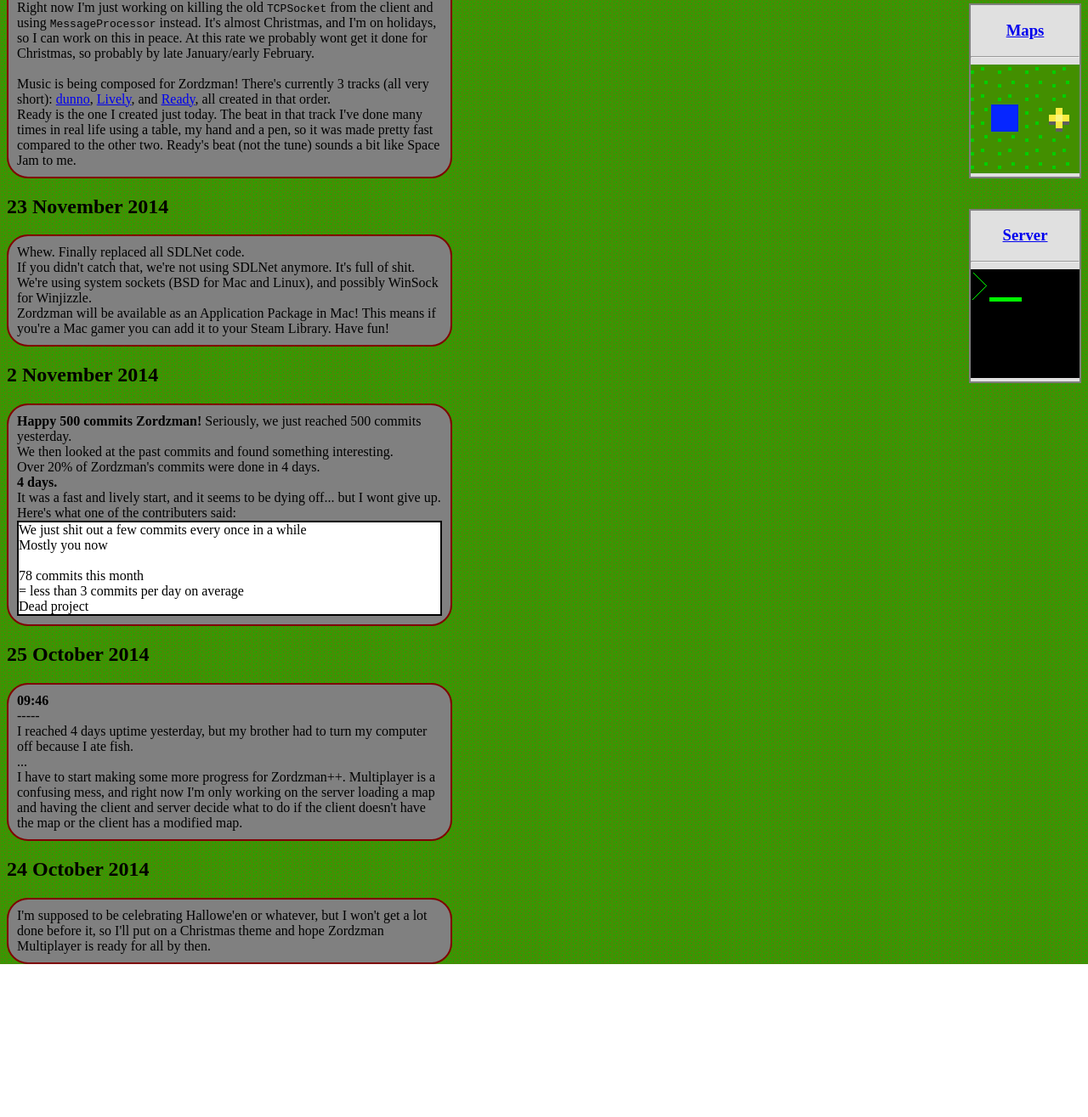
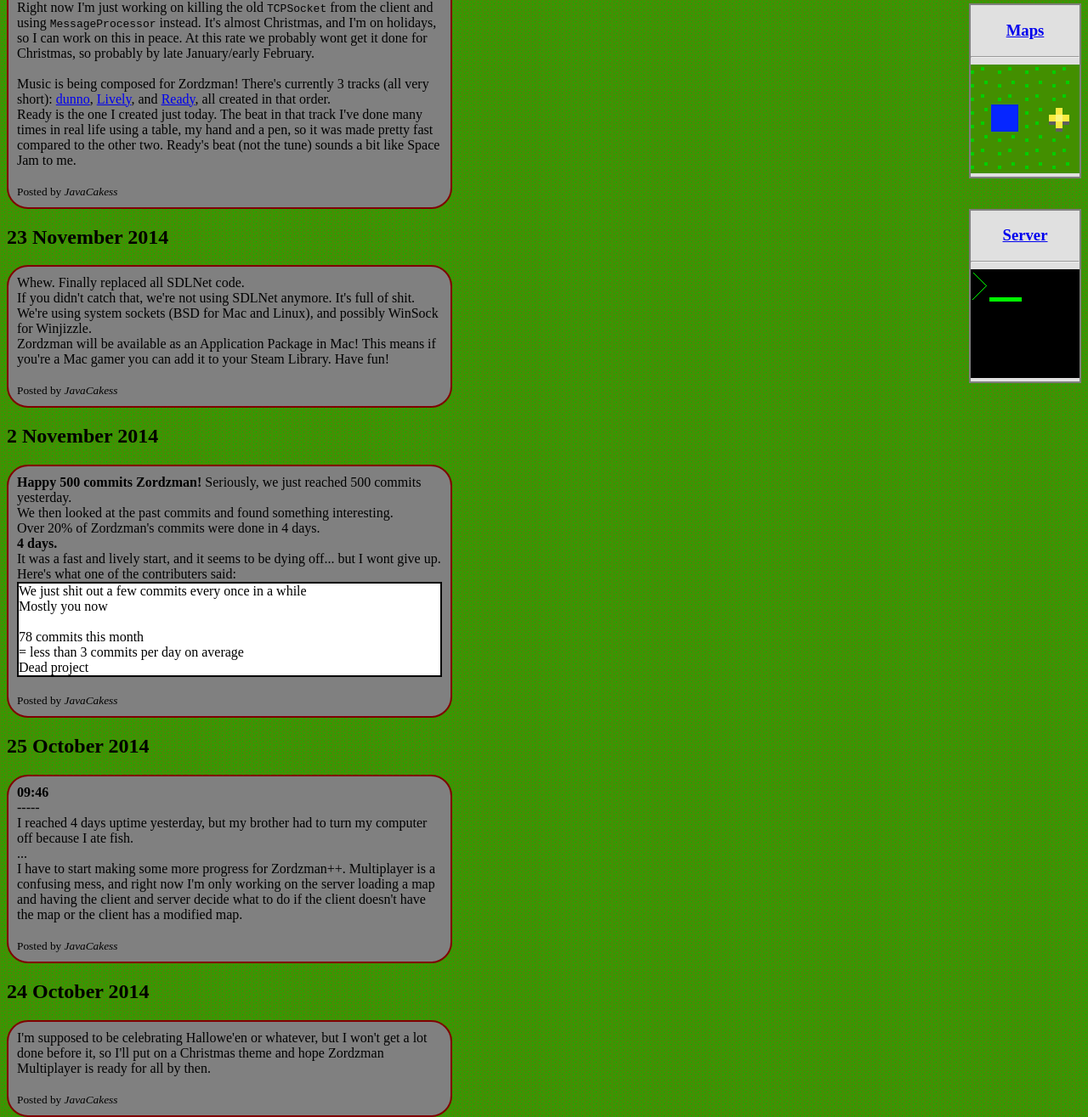
Before and after one commit to TeamLe-Shop/zordzman-site, a plain HTML site: page index.html in a window 1280 px wide. Shown: the part 364-1679 px from the top of the page at 85% size. Before the commit the page ends 1499 px from the top, so only its background shows below. Drawn offline with Linux system fonts and the light colour scheme.

Commit message:
Updated README.md and news
Added the info on who posted each news post, and updated the readme
telling people how to properly make posts if they want to submit stuff
to the page. Also added a list of people who contributed to the project
so far.

```diff
--- a/index.html
+++ b/index.html
@@ -75,7 +75,8 @@
         Ready is the one I created just today. The beat in that track I've done many times
         in real life using a table, my hand and a pen, so it was made pretty fast compared
         to the other two.
-        Ready's beat (not the tune) sounds a bit like Space Jam to me.
+        Ready's beat (not the tune) sounds a bit like Space Jam to me.<br><br>
+		<small>Posted by <em>JavaCakess</em></small>
       </div>
 	  <h2 id="23-nov-14">23 November 2014</h2>
 	  <div id="news_rectangle">
@@ -86,7 +87,8 @@
         and possibly WinSock for Winjizzle.
         <br>
         Zordzman will be available as an Application Package in Mac!
-        This means if you're a Mac gamer you can add it to your Steam Library. Have fun!
+        This means if you're a Mac gamer you can add it to your Steam Library. Have fun!<br><br>
+		<small>Posted by <em>JavaCakess</em></small>
       </div>
 	  <h2 id="2-nov-14">2 November 2014</h2>
 	  <div id="news_rectangle">
@@ -105,7 +107,8 @@
           78 commits this month<br>
           = less than 3 commits per day on average<br>
           Dead project<br>
-        </div>
+        </div><br>
+		<small>Posted by <em>JavaCakess</em></small>
       </div>
       <h2 id="25-oct-14">25 October 2014</h2>
       <div id="news_rectangle">
@@ -115,13 +118,15 @@
         brother had to turn my computer off because I ate fish.<br>...<br>
         I have to start making some more progress for Zordzman++. Multiplayer is a confusing mess,
         and right now I'm only working on the server loading a map and having the client and server
-        decide what to do if the client doesn't have the map or the client has a modified map.
+        decide what to do if the client doesn't have the map or the client has a modified map.<br><br>
+		<small>Posted by <em>JavaCakess</em></small>
       </div>
 	  <h2 id="24-oct-14">24 October 2014</h2>
 	  <div id="news_rectangle" height=100px>
         I'm supposed to be celebrating Hallowe'en or whatever, but I won't get a lot
         done before it, so I'll put on a Christmas theme and hope Zordzman Multiplayer is
-        ready for all by then.
+        ready for all by then.<br><br>
+		<small>Posted by <em>JavaCakess</em></small>
       </div>
     </main>
 	<aside>
```
Also changed, not shown: 1 other file.
